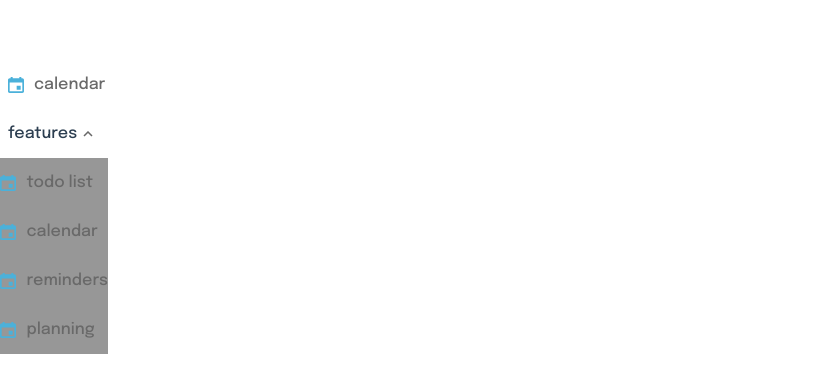
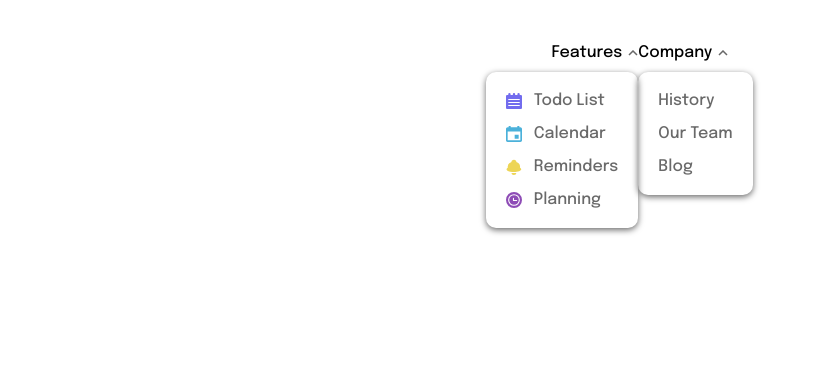
Before and after one commit to tymino/frontendmentor_intro-section-with-dropdown-navigation, a Vue app: page / in a window 1280 px wide. Shown: the top 392 px of the page, without its empty margins (0-820 px from the left). Built offline with nearby package versions, Linux system fonts and the light colour scheme.

Commit message:
dropmenu

```diff
--- a/src/App.vue
+++ b/src/App.vue
@@ -1,6 +1,7 @@
 <template>
-  <my-link linkName="calendar" />
-  <my-dropdown v-for="data in dropdownData" :key="data.id" :data="data" />
+  <div class="main">
+    <my-dropdown v-for="data in dropdownData" :key="data.id" :data="data" />
+  </div>
 </template>
 
 <script>
@@ -14,6 +15,7 @@ export default {
         {
           id: 0,
           title: 'features',
+          sidePos: 'right',
           linkList: [
             { id: '001', name: 'todo list', svgName: 'icon-todo.svg' },
             { id: '002', name: 'calendar', svgName: 'icon-calendar.svg' },
@@ -21,15 +23,16 @@ export default {
             { id: '004', name: 'planning', svgName: 'icon-planning.svg' },
           ],
         },
-        // {
-        //   id: 1,
-        //   title: 'company',
-        //   linkList: [
-        //     { id: '021', name: 'history', svgName: '' },
-        //     { id: '022', name: 'our team', svgName: '' },
-        //     { id: '023', name: 'blog', svgName: '' },
-        //   ],
-        // },
+        {
+          id: 1,
+          title: 'company',
+          sidePos: 'left',
+          linkList: [
+            { id: '021', name: 'history', svgName: '' },
+            { id: '022', name: 'our team', svgName: '' },
+            { id: '023', name: 'blog', svgName: '' },
+          ],
+        },
       ],
     };
   },
@@ -38,16 +41,20 @@ export default {
 
 <style>
 :root {
-  --color-white: hsl(0, 0%, 41%);
+  --color-white: hsl(0, 0%, 98%);
   --color-gray: hsl(0, 0%, 41%);
-  --color-black: hsl(0, 0%, 41%);
+  --color-black: hsl(0, 0%, 8%);
 }
 #app {
   font-family: 'Epilogue', sans-serif;
   -webkit-font-smoothing: antialiased;
   -moz-osx-font-smoothing: grayscale;
   text-align: center;
-  color: #2c3e50;
-  margin-top: 60px;
+  padding: 20px;
+}
+
+.main {
+  display: flex;
+  justify-content: center;
 }
 </style>
--- a/src/components/UI/MyDropdown.vue
+++ b/src/components/UI/MyDropdown.vue
@@ -2,13 +2,18 @@
 <template>
   <div class="dropdown" @click="toggleDropMenu">
     <p class="dropdown__title">{{ data.title }}</p>
-    <my-svg class="dropdown__arrow" :svgName="`icon-arrow-${isOpen ? 'up' : 'down'}.svg`" />
-    <div class="dropdown__list" v-show="isOpen">
+    <my-svg
+      class="dropdown__arrow"
+      :isCube="false"
+      :svgName="`icon-arrow-${isOpen ? 'up' : 'down'}.svg`"
+    />
+    <div class="dropdown__list" v-show="isOpen" :style="`${data.sidePos}: 0;`">
       <my-link
         v-for="link in data.linkList"
         :key="link.id"
         :linkName="link.name"
         :svgName="link.svgName"
+        style="margin-bottom: 16px"
       />
     </div>
   </div>
@@ -42,15 +47,18 @@ export default {
   display: flex;
   align-items: center;
   user-select: none;
-  max-width: 100px;
+}
+.dropdown__title {
+  text-transform: capitalize;
 }
 .dropdown__arrow {
   margin-left: 6px;
 }
 .dropdown__list {
   position: absolute;
-  top: 100%;
-  right: 0;
-  background: rgb(151, 151, 151);
+  top: 90%;
+  padding: 20px 20px 4px 20px;
+  border-radius: 10px;
+  box-shadow: 0px 2px 6px 0px var(--color-gray);
 }
 </style>
--- a/src/components/UI/MyLink.vue
+++ b/src/components/UI/MyLink.vue
@@ -1,6 +1,6 @@
 <template>
   <a :href="linkHref" class="link">
-    <my-svg class="link__icon" v-if="svgName.length !== ''" svgName="icon-calendar.svg" />
+    <my-svg class="link__icon" v-if="svgName.length != ''" :svgName="svgName" />
     <p class="link__text">{{ linkName }}</p>
   </a>
 </template>
@@ -31,10 +31,16 @@ export default {
   align-items: center;
   text-decoration: none;
 }
+.link:hover > .link__text {
+  color: var(--color-black);
+}
 .link__icon {
-  margin-right: 10px;
+  margin-right: 12px;
 }
 .link__text {
+  margin: 0;
   color: var(--color-gray);
+  white-space: nowrap;
+  text-transform: capitalize;
 }
 </style>
--- a/src/components/UI/MySvg.vue
+++ b/src/components/UI/MySvg.vue
@@ -1,5 +1,5 @@
 <template>
-  <img :src="`./images/${svgName}`" :alt="svgName.replace(/.svg/, '')" />
+  <img :class="{ cube: isCube }" :src="`./images/${svgName}`" :alt="svgName.replace(/.svg/, '')" />
 </template>
 
 <script>
@@ -10,8 +10,17 @@ export default {
       type: String,
       default: '',
     },
+    isCube: {
+      type: Boolean,
+      default: true,
+    },
   },
 };
 </script>
 
-<style scoped></style>
+<style scoped>
+.cube {
+  width: 16px;
+  height: 16px;
+}
+</style>
```
